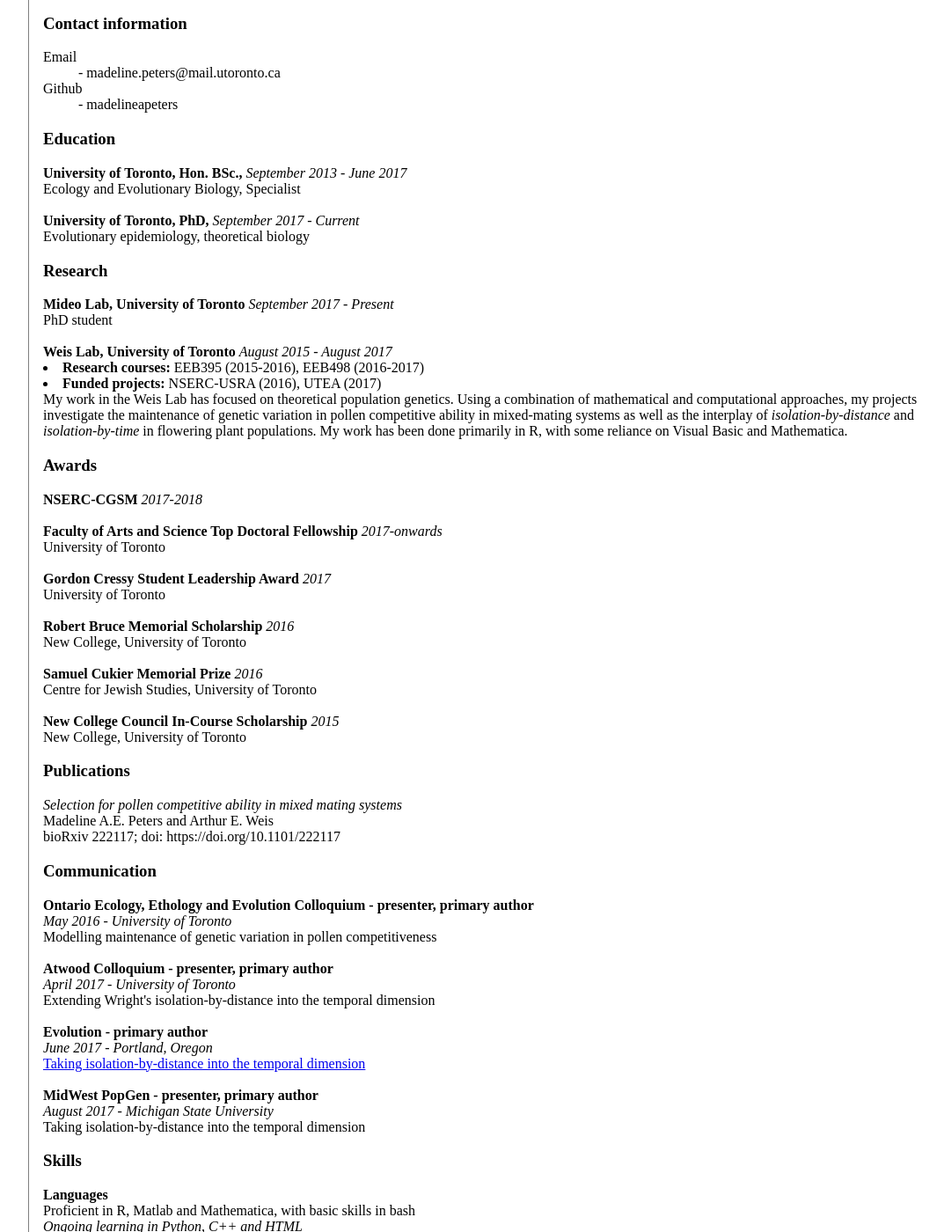
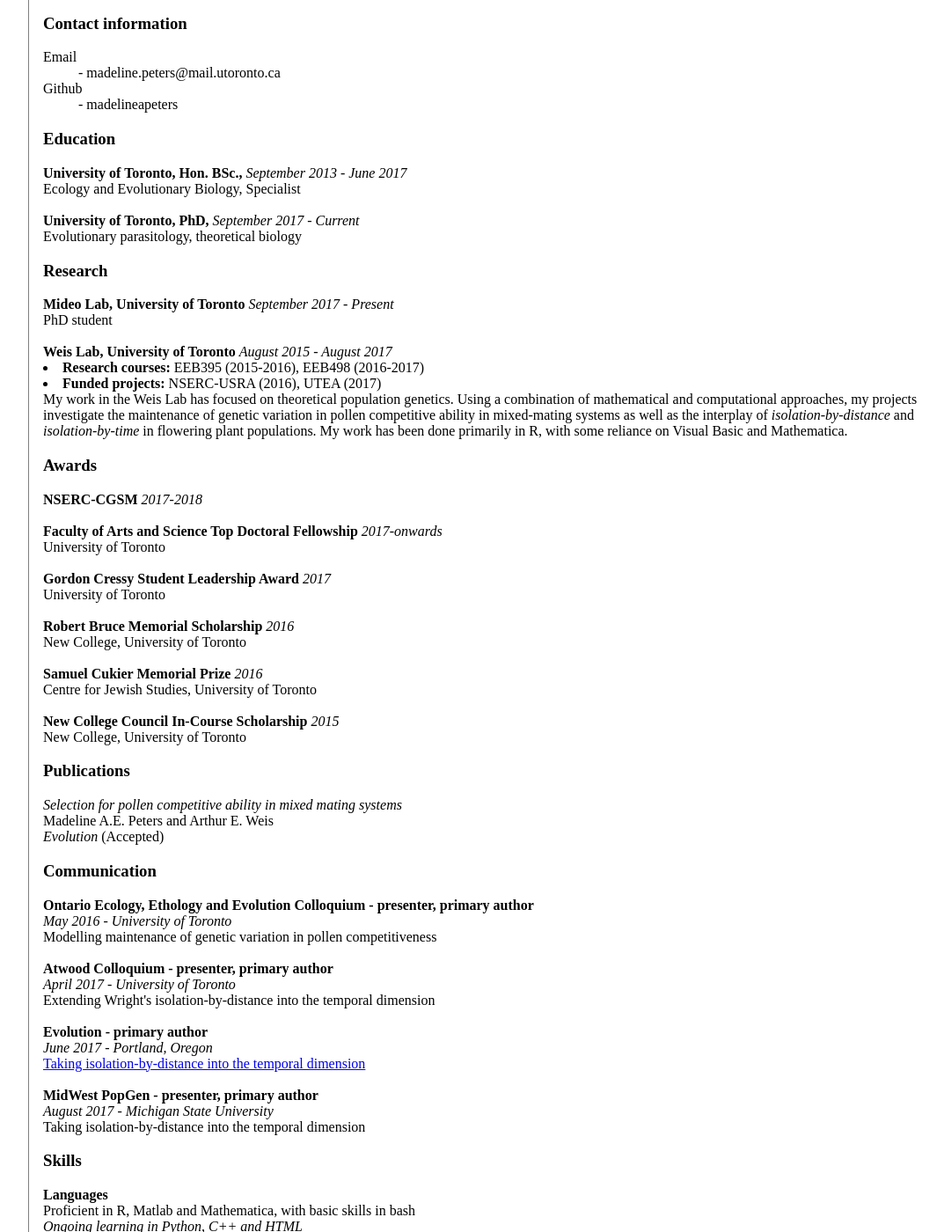
Before and after one commit to madelineapeters/madelineapeters.github.io, a Jekyll site: the page built from cv/index.html, in a window 1280 px wide and 1400 px high, scrolled down 677 px. Shown: the whole window at 88% size, without its empty margins (168-1241 px from the left). Built offline with Jekyll 4.4.1, drawn with Linux system fonts in a browser that asks for light colours; comment, search, counter and statistics services are not loaded; grey boxes are pictures that could not be loaded.

Commit message:
Update index.html

```diff
--- a/cv/index.html
+++ b/cv/index.html
@@ -20,7 +20,7 @@
   <br>
   <b> University of Toronto, PhD,</b> <i> September 2017 - Current </i>
   <br>
-  Evolutionary epidemiology, theoretical biology
+  Evolutionary parasitology, theoretical biology
   <br>
   <h3> Research </h3>
   <b> Mideo Lab, University of Toronto </b> <i> September 2017 - Present </i>
@@ -68,7 +68,7 @@
     <br>
     Madeline A.E. Peters and Arthur E. Weis
     <br>
-    bioRxiv 222117; doi: https://doi.org/10.1101/222117
+    <i> Evolution </i> (Accepted)
 
   <h3> Communication </h3>
   <b> Ontario Ecology, Ethology and Evolution Colloquium - presenter, primary author</b>
```
